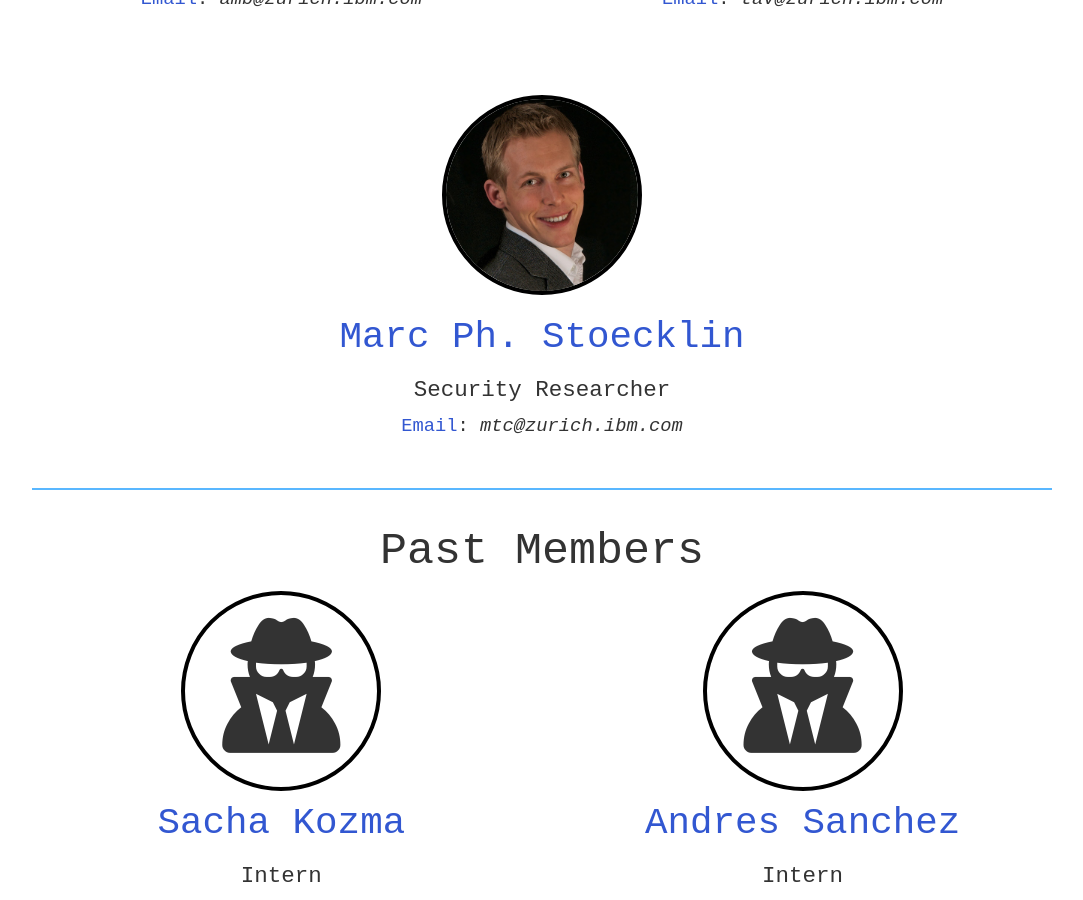
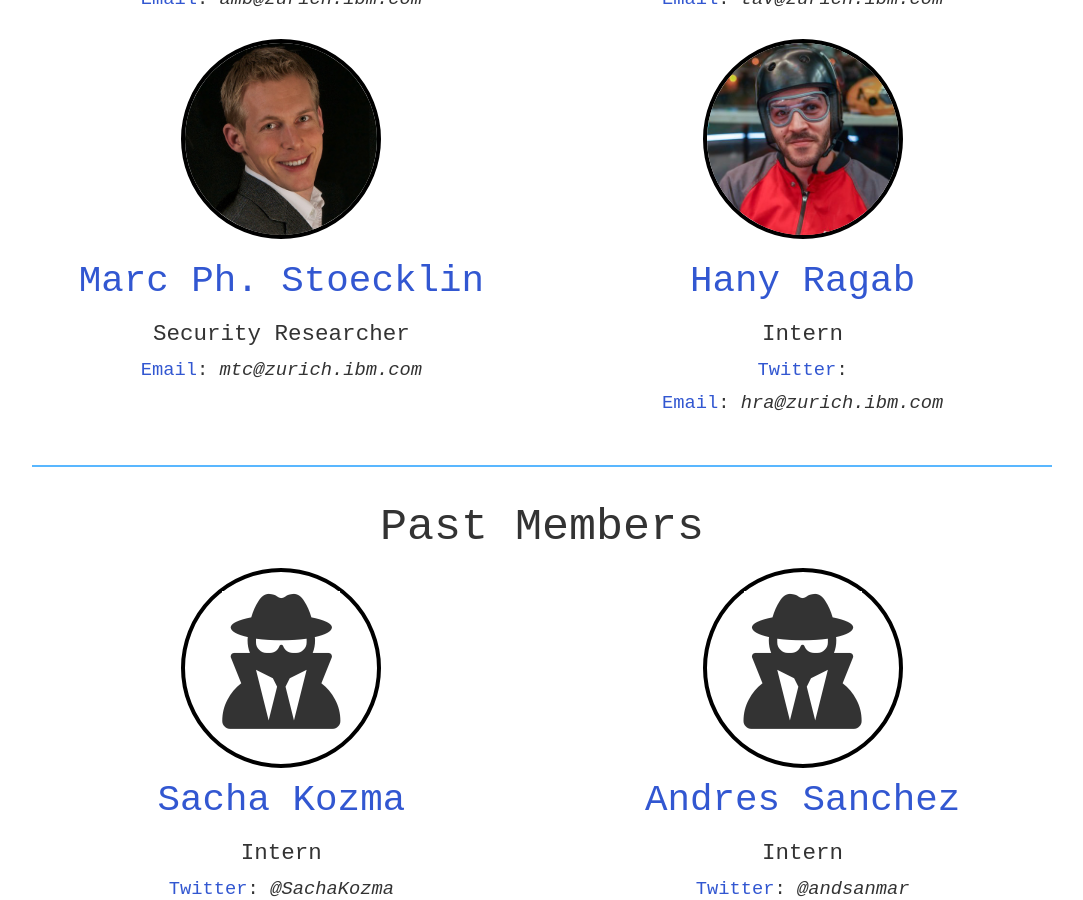
Before and after one commit to IBM/system-security-research-updates, a Jekyll site: the page built from about.html, in a window 1280 px wide and 900 px high, scrolled down 996 px. Shown: the whole window, without its empty margins (98-1181 px from the left). Built offline with Jekyll 4.4.1, drawn with Linux system fonts in a browser that asks for light colours; nearby versions of some CDN libraries; a style sheet for code colours, icons or effects is not loaded.

Commit message:
added hany

```diff
--- a/about.html
+++ b/about.html
@@ -62,8 +62,10 @@ layout: about
             </div>
         </span>
     </div>
-    <div class="columns mt-6">
-        <span class="column is-full has-text-centered">
+    <!-- <div class="columns mt-6"> -->
+    <div class="columns">
+        <!-- <span class="column is-full has-text-centered"> -->
+        <span class="column is-half has-text-left">
             <div class="has-text-centered" id="pic-mtc">
                 <img class="avatar is-shown" src="{{ site.baseurl }}/assets/img/mtc.jpg" alt="Marc Ph. Stoecklin" title="Marc Ph. Stoecklin">
             </div>
@@ -73,6 +75,19 @@ layout: about
                 <div class="is-size-5">
                     <!--<a href="https://twitter.com/kurmus">Twitter</a>: <i></i><br />-->
                     <a href="mailto:mtc@zurich.ibm.com">Email</a>: <i>mtc@zurich.ibm.com</i>
+                </div>
+            </div>
+        </span>
+        <span class="column is-half has-text-left">
+            <div class="has-text-centered" id="pic-hra">
+                <img class="avatar is-shown" src="{{ site.baseurl }}/assets/img/hra.jpg" alt="Hany Ragab" title="Hany Ragan">
+            </div>
+            <div class="is-size-2 has-text-weight-light has-text-centered" id="info-hra">
+                <a href="">Hany Ragab</a><br />
+                <div class="is-size-4">Intern</div>
+                <div class="is-size-5">
+                    <a href="https://twitter.com/hanyrax">Twitter</a>: <i></i><br />
+                    <a href="mailto:hra@zurich.ibm.com">Email</a>: <i>hra@zurich.ibm.com</i>
                 </div>
             </div>
         </span>
```
Also changed, not shown: assets/img/hra.jpg (added).
